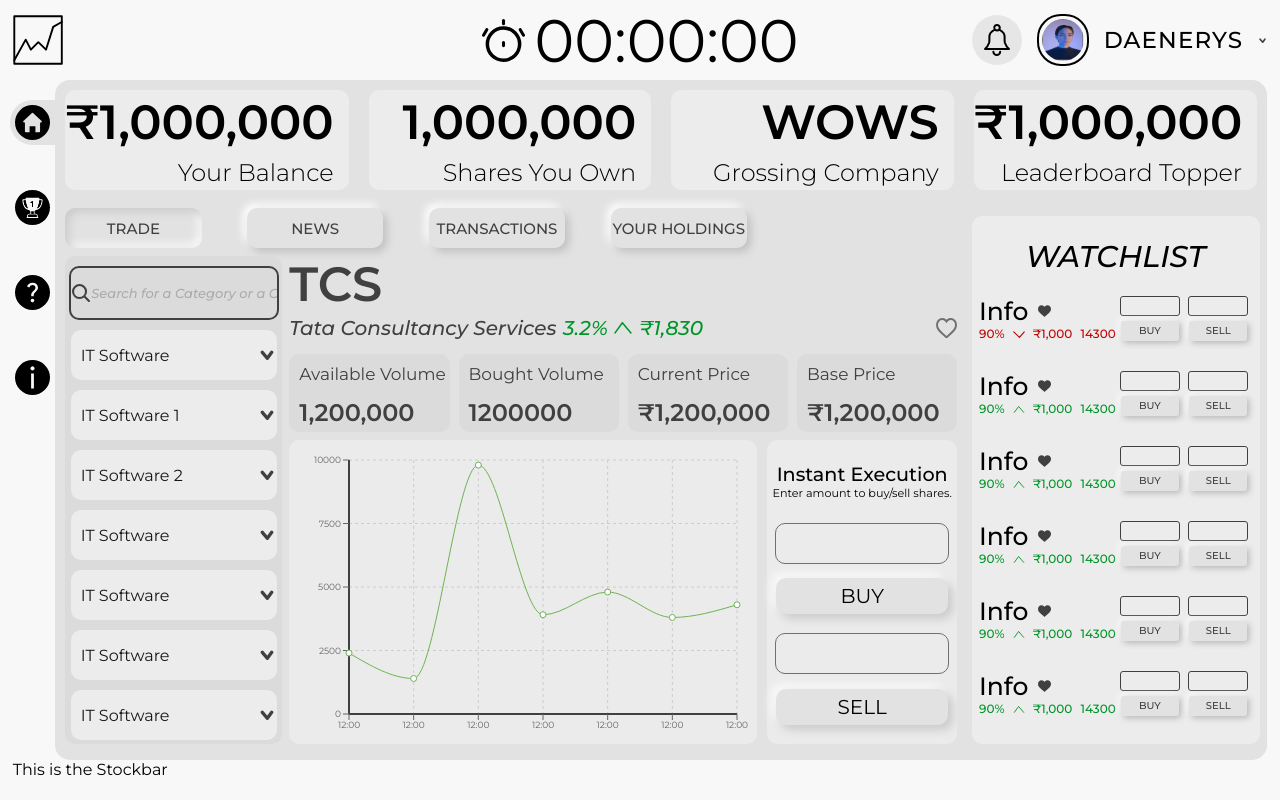
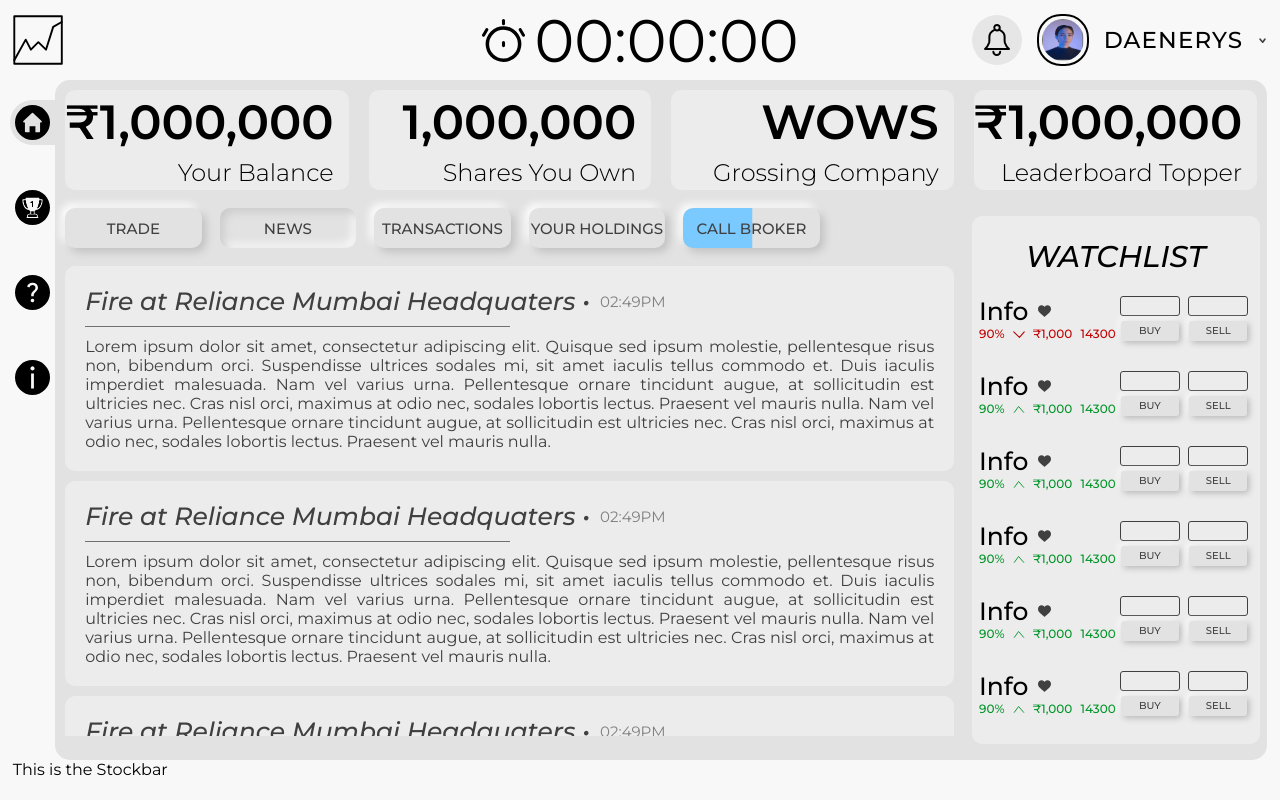
Before and after one commit to shreejilucifer/wow, a Next.js app: page /dashboard in a window 1280 px wide. Built offline with nearby package versions, Linux system fonts and the light colour scheme.

Commit message:
News WIP

```diff
--- a/pages/dashboard.js
+++ b/pages/dashboard.js
@@ -1,15 +1,20 @@
+import { useState } from 'react';
 import Head from '../src/components/head';
 import Layout from '../src/components/layout';
 import Links from '../src/components/dashboard/links';
 import Trade from '../src/components/dashboard/trade';
+import News from '../src/components/dashboard/news';
 
 const Dashboard = () => {
+  const [active, setActive] = useState('news');
+
   return (
     <div>
       <Head title='Dashboard' />
       <Layout>
-        <Links />
-        <Trade />
+        <Links active={active} onChangeActive={page => setActive(page)} />
+        {active === 'trade' ? <Trade /> : null}
+        {active === 'news' ? <News /> : null}
       </Layout>
     </div>
   );
--- a/src/components/dashboard/companylist.js
+++ b/src/components/dashboard/companylist.js
@@ -74,7 +74,7 @@
           <img src='/icons/search.svg' />
         </div>
         <input
-          placeholder='Search for a Category or a Company'
+          placeholder='Search for a Category/Company'
           className={styles.searchbar}
           type='text'
         />
--- a/src/components/dashboard/links.js
+++ b/src/components/dashboard/links.js
@@ -1,15 +1,57 @@
 import light from '../../styles/light/links.module.css';
 
-const Links = () => {
+const Links = ({ active, onChangeActive }) => {
   const styles = light;
   return (
     <div className={styles.container}>
-      <button className={styles.linkButtons + ' ' + styles.active}>
+      <button
+        onClick={() => onChangeActive('trade')}
+        className={
+          active === 'trade'
+            ? styles.linkButtons + ' ' + styles.active
+            : styles.linkButtons
+        }
+      >
         Trade
       </button>
-      <button className={styles.linkButtons}>News</button>
-      <button className={styles.linkButtons}>Transactions</button>
-      <button className={styles.linkButtons}>Your Holdings</button>
+      <button
+        onClick={() => onChangeActive('news')}
+        className={
+          active === 'news'
+            ? styles.linkButtons + ' ' + styles.active
+            : styles.linkButtons
+        }
+      >
+        News
+      </button>
+      <button
+        onClick={() => onChangeActive('transactions')}
+        className={
+          active === 'transactions'
+            ? styles.linkButtons + ' ' + styles.active
+            : styles.linkButtons
+        }
+      >
+        Transactions
+      </button>
+      <button
+        onClick={() => onChangeActive('yourholdings')}
+        className={
+          active === 'yourholdings'
+            ? styles.linkButtons + ' ' + styles.active
+            : styles.linkButtons
+        }
+      >
+        Your Holdings
+      </button>
+      {active === 'news' ? (
+        <button
+          onClick={() => onChangeActive('callbroker')}
+          className={styles.linkButtons + ' ' + styles.brokerbtn}
+        >
+          Call Broker
+        </button>
+      ) : null}
     </div>
   );
 };
--- /dev/null
+++ b/src/components/dashboard/news.js
@@ -0,0 +1,45 @@
+import light from '../../styles/light/news.module.css';
+
+const NewsItem = () => {
+  const styles = light;
+
+  return (
+    <div className={styles.newsContainer}>
+      <div className={styles.newsTitle}>
+        <span>Fire at Reliance Mumbai Headquaters •</span>
+        <span>02:49PM</span>
+      </div>
+      <div className={styles.divider}></div>
+      <div className={styles.content}>
+        Lorem ipsum dolor sit amet, consectetur adipiscing elit. Quisque sed
+        ipsum molestie, pellentesque risus non, bibendum orci. Suspendisse
+        ultrices sodales mi, sit amet iaculis tellus commodo et. Duis iaculis
+        imperdiet malesuada. Nam vel varius urna. Pellentesque ornare tincidunt
+        augue, at sollicitudin est ultricies nec. Cras nisl orci, maximus at
+        odio nec, sodales lobortis lectus. Praesent vel mauris nulla. Nam vel
+        varius urna. Pellentesque ornare tincidunt augue, at sollicitudin est
+        ultricies nec. Cras nisl orci, maximus at odio nec, sodales lobortis
+        lectus. Praesent vel mauris nulla.
+      </div>
+    </div>
+  );
+};
+const News = () => {
+  const styles = light;
+  return (
+    <div className={styles.container}>
+      <NewsItem />
+      <NewsItem />
+      <NewsItem />
+      <NewsItem />
+      <NewsItem />
+      <NewsItem />
+      <NewsItem />
+      <NewsItem />
+      <NewsItem />
+      <NewsItem />
+    </div>
+  );
+};
+
+export default News;
--- a/src/styles/global.css
+++ b/src/styles/global.css
@@ -8,7 +8,6 @@
 }
 
 div::-webkit-scrollbar {
-  display: none;
   width: 1px;
 }
 
--- a/src/styles/light/companylist.module.css
+++ b/src/styles/light/companylist.module.css
@@ -25,7 +25,7 @@
   height: 50px;
   background: none;
   border: none;
-  font-size: 15px;
+  font-size: 1.5rem;
   font-weight: 500;
   font-style: italic;
   outline: none;
@@ -34,6 +34,7 @@
 .searchbar::placeholder {
   color: #ababab;
   font-style: italic;
+  font-size: 1rem;
 }
 
 .searchIcon {
@@ -123,7 +124,10 @@
 
 @media only screen and (max-width: 1440px) {
   .searchbar {
-    font-size: 13px;
+    font-size: 1rem;
+  }
+  .searchbar::placeholder {
+    font-size: 0.7rem;
   }
   .companyItems:nth-child(2),
   .companyItems:nth-child(3),
@@ -134,8 +138,12 @@
 
 @media only screen and (max-width: 1024px) {
   .searchbar {
-    font-size: 10px;
+    font-size: 1rem;
   }
+  .searchbar::placeholder {
+    font-size: 0.5rem;
+  }
+
   .companyItems:nth-child(2),
   .companyItems:nth-child(3),
   .companyItems:nth-child(4) {
--- a/src/styles/light/links.module.css
+++ b/src/styles/light/links.module.css
@@ -15,7 +15,7 @@
 .linkButtons,
 .active {
   width: 15%;
-  margin-right: 5%;
+  margin-right: 2%;
   display: flex;
   flex-direction: row;
   justify-content: center;
@@ -39,6 +39,9 @@
   box-shadow: inset 4px 4px 8px #cbcbcb, inset -4px -4px 8px #f9f9f9;
 }
 
+.brokerbtn {
+  background-image: linear-gradient(90deg, #7bcaff 50%, #e2e2e2 51%);
+}
 @media only screen and (max-width: 768px) {
   .container {
     margin-top: 10px;
--- /dev/null
+++ b/src/styles/light/news.module.css
@@ -0,0 +1,75 @@
+.container {
+  height: 60vh;
+  width: 100%;
+  overflow-y: auto;
+}
+
+.container::-webkit-scrollbar {
+  width: 4px;
+  border-radius: 2px;
+}
+
+.container::-webkit-scrollbar-track {
+  background: #d1d1d1;
+  border-radius: 2px;
+}
+
+.container::-webkit-scrollbar-thumb {
+  background: #ababab;
+  border-radius: 2px;
+}
+
+.newsContainer {
+  display: flex;
+  flex-direction: column;
+  justify-content: center;
+  align-items: flex-start;
+  margin-left: 10px;
+  margin-right: 10px;
+  padding-top: 20px;
+  padding-bottom: 20px;
+  padding-left: 20px;
+  padding-right: 20px;
+  background-color: #ececec;
+  border-radius: 10px;
+  margin-bottom: 10px;
+}
+
+.newsContainer:nth-child(1) {
+  margin-top: 10px;
+}
+
+.newsTitle {
+  width: 100%;
+  height: 100%;
+  display: flex;
+  flex-direction: row;
+  align-items: center;
+}
+
+.newsTitle span:nth-child(1) {
+  font-size: 25px;
+  font-weight: 500;
+  font-style: italic;
+  color: #404040;
+  padding-right: 10px;
+}
+
+.newsTitle span:nth-child(2) {
+  height: 100%;
+  font-size: 15px;
+  color: #808080;
+}
+
+.divider {
+  width: 50%;
+  height: 1px;
+  background-color: #707070;
+  margin-top: 10px;
+  margin-bottom: 10px;
+}
+
+.content {
+  text-align: justify;
+  color: #404040;
+}
```
